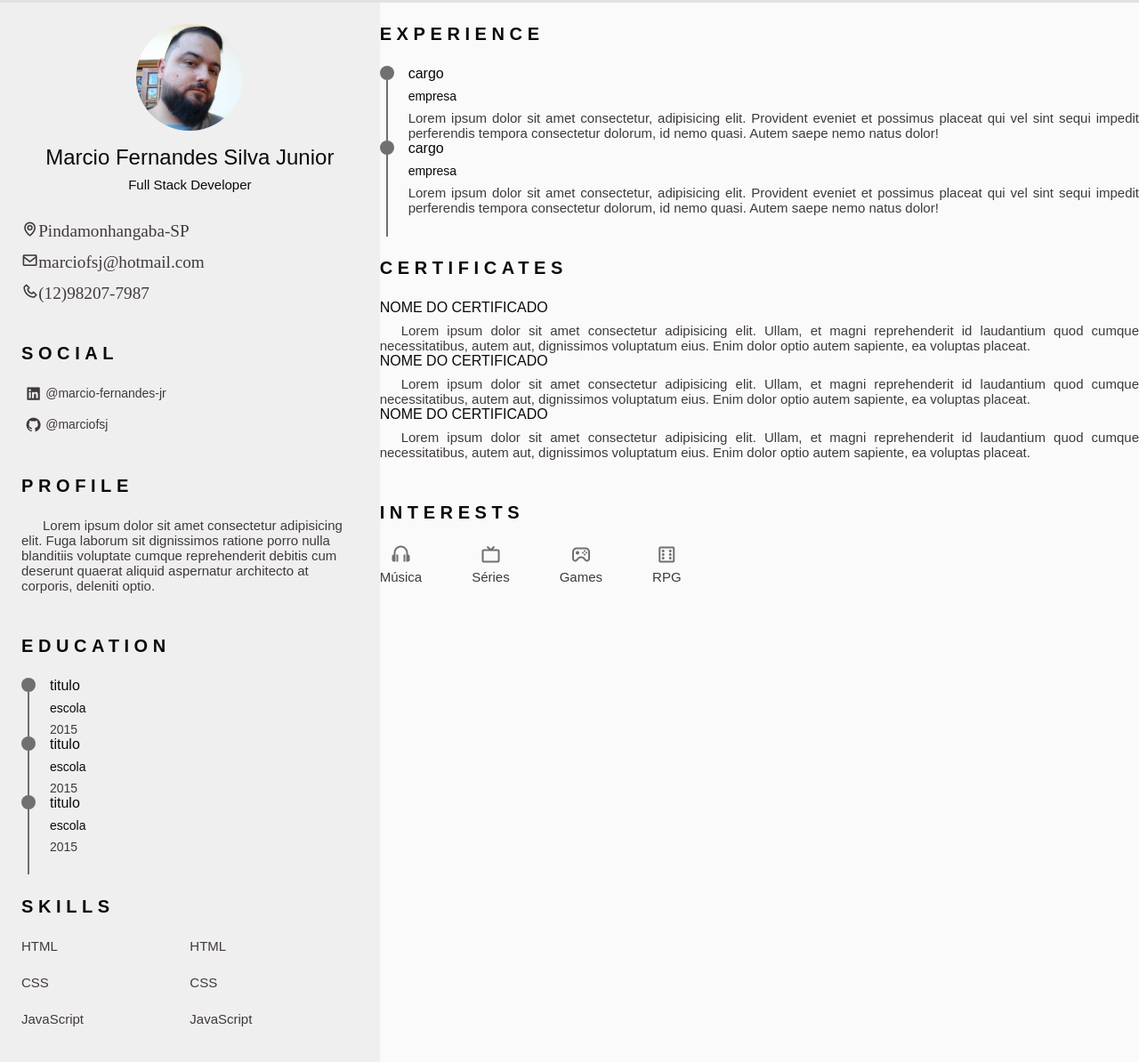
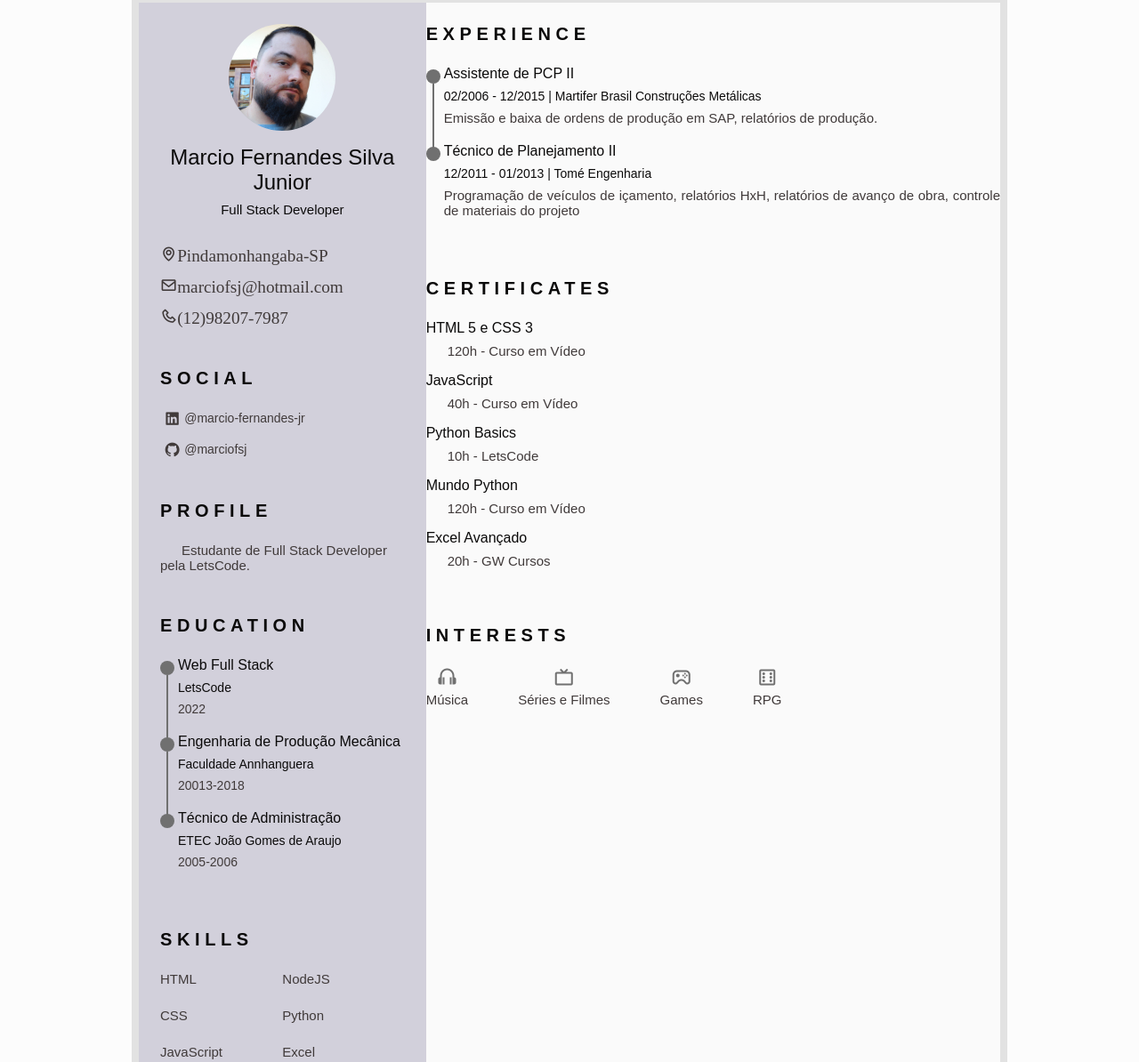
Before and after one commit to marciofsj/Curriculo-em-HTML-CSS, a plain HTML site: page index.html in a window 1280 px wide. Shown: the part 45-1239 px from the top of the page at 89% size. Drawn offline with nearby package versions, Linux system fonts and the light colour scheme.

Commit message:
preenchimento e detalhes

```diff
--- a/assets/CSS/styles.css
+++ b/assets/CSS/styles.css
@@ -1,3 +1,5 @@
+@import url("https://fonts.googleapis.com/css2?family=Lato:wght@400;700&family=Lora:wght@600&display=swap");
+
 :root {
     --header-height: 3rem;
 
@@ -6,7 +8,7 @@
     --text-color: #403a3a;
     --text-color-light: #707070;
     --container-color: #fafafa;
-    --container-color-alt: #f0efef;
+    --container-color-alt: #d2d0db;
     --body-color: #fcfcfc;
 
     /*========== Font and typography ==========*/
@@ -128,7 +130,7 @@ img {
 }
 
 .nav-toggle {
-    font-size: 1.25rem;
+    font-size: 1.2rem;
     cursor: pointer;
 }
 
@@ -217,7 +219,7 @@ img {
 }
 
 .social-container {
-    grid: max-content;
+    grid-template-columns: max-content;
     gap: 1rem;
 }
 
@@ -240,11 +242,14 @@ img {
 }
 
 .education-content, .experience-content {
-    display: flex;
+    display: grid;
+    grid-template-columns: 20px 1fr;
+    margin-bottom: 1.25rem;
 }
 
 .education-time, .experience-time {
     padding-right: 1rem;
+    margin-bottom: 0.1rem;
 }
 
 .education-round, .experience-round {
@@ -254,7 +259,7 @@ img {
     height: 16px;
     background-color: var(--text-color-light);
     border-radius: 50%;
-    margin-top: 0.25;
+    margin-top: 0.25rem;
 }
 
 .education-line, .experience-line {
@@ -278,32 +283,23 @@ img {
     color: var(--title-color);
 }
 
+.experience-description {
+    text-align: justify;
+}
+
 .education-year{
     font-size: var(--small-font-size) ;
 }
 
-.skills-content {
+.skills-content, .languages-content {
     grid-template-columns: repeat(2,1fr);
     gap: 0;
 }
 
-.skills-name {
+.skills-name, .languages-name {
     display: flex;
     align-items: center;
     margin-bottom: var(--mb-3);
-}
-
-.skill-circle {
-    display: inline-block;
-    width: 5px;
-    height: 5px;
-    background-color: var(--text-color);
-    border-radius: 50%;
-    margin-right: 0.75rem;
-}
-
-.experience-description {
-    text-align: justify;
 }
 
 .certificate-title {
@@ -314,6 +310,7 @@ img {
 .certificate-description {
     text-align: justify;
     text-indent: 1.5rem;
+    margin-bottom: 1rem;
 }
 
 .interests-container {
--- a/index.html
+++ b/index.html
@@ -13,9 +13,9 @@
 </head>
 <body>
     <header class="l-header" id="header">
-        <nav class="bd-container">
+        <nav class="nav bd-container">
             <a href="#" class="nav-logo">Marcio Fernandes</a>
-            <div class="nav-menu">
+            <div class="nav-menu" id="nav-menu">
                 <ul class="nav-list">
                     <li class="nav-item">
                         <a href="#home" class="nav-link">
@@ -60,12 +60,12 @@
                     </li>
                 </ul>
             </div>
-            <div class="nav-toggle">
+            <div class="nav-toggle" id="nav-toggle">
                 <i class="bx bx-grid-alt"></i>
             </div>
         </nav>
     </header>
-    <main class="l-main" id="bd-container">
+    <main class="l-main bd-container">
         <div class="resume" id="area-cv">
             <div class="resume-left">
                 <!--home-->
@@ -105,15 +105,15 @@
                 </section>
 
                 <!--profile-->
-                <section class="profile section">
+                <section class="profile section" id="profile">
                     <h2 class="section-title">Profile</h2>
                     <p class="profile-description">
-                        Lorem ipsum dolor sit amet consectetur adipisicing elit. Fuga laborum sit dignissimos ratione porro nulla blanditiis voluptate cumque reprehenderit debitis cum deserunt quaerat aliquid aspernatur architecto at corporis, deleniti optio.
+                        Estudante de Full Stack Developer pela LetsCode.
                     </p>
                 </section>
 
                 <!--education-->
-                <section class="education section">
+                <section class="education section" id="education">
                     <h2 class="section-title">Education</h2>
                     <div class="education-container bd-grid">
                         <div class="education-content">
@@ -122,9 +122,9 @@
                                 <span class="education-line"></span>
                             </div>
                             <div class="education-data bd-grid">
-                                <h3 class="education-title">titulo</h3>
-                                <span class="education-studies">escola</span>
-                                <span class="education-year">2015</span>
+                                <h3 class="education-title">Web Full Stack</h3>
+                                <span class="education-studies">LetsCode</span>
+                                <span class="education-year">2022</span>
                             </div>
                         </div>
                     </div>
@@ -135,9 +135,9 @@
                                 <span class="education-line"></span>
                             </div>
                             <div class="education-data bd-grid">
-                                <h3 class="education-title">titulo</h3>
-                                <span class="education-studies">escola</span>
-                                <span class="education-year">2015</span>
+                                <h3 class="education-title">Engenharia de Produção Mecânica</h3>
+                                <span class="education-studies">Faculdade Annhanguera</span>
+                                <span class="education-year">20013-2018</span>
                             </div>
                         </div>
                     </div>
@@ -145,12 +145,11 @@
                         <div class="education-content">
                             <div class="education-time">
                                 <span class="education-round"></span>
-                                <span class="education-line"></span>
                             </div>
                             <div class="education-data bd-grid">
-                                <h3 class="education-title">titulo</h3>
-                                <span class="education-studies">escola</span>
-                                <span class="education-year">2015</span>
+                                <h3 class="education-title">Técnico de Administração</h3>
+                                <span class="education-studies">ETEC João Gomes de Araujo</span>
+                                <span class="education-year">2005-2006</span>
                             </div>
                         </div>
                     </div>
@@ -174,21 +173,37 @@
 
                         <ul class="skills-data">
                             <li class="skills-name">
-                                <span class="skills-circle"></span> HTML
+                                <span class="skills-circle"></span> NodeJS
                             </li>
                             <li class="skills-name">
-                                <span class="skills-circle"></span> CSS
+                                <span class="skills-circle"></span> Python
                             </li>
                             <li class="skills-name">
-                                <span class="skills-circle"></span> JavaScript
+                                <span class="skills-circle"></span> Excel
                             </li>
+                        </ul>
+                    </div>
+
+                <!--languages-->
+                <section class="languages section">
+                    <h2 class="section-title">languages</h2>
+                    <div class="languages-content bd-grid">
+                        <ul class="languages-data">
+                            <li class="languages-name">
+                                <span class="languages-circle"></span> Portuguese
+                        </ul>
+
+                        <ul class="languages-data">
+                            <li class="languages-name">
+                                <span class="languages-circle"></span> English
                         </ul>
                     </div>
                 </section>
             </div>
+
             <div class="resume-right">
                 <!--experiences-->
-                <section class="experience section">
+                <section class="experience section" id="experience">
                     <h2 class="section-title">Experience</h2>
                     <div class="experience-container bd-grid">
                         <div class="experience-content">
@@ -197,9 +212,9 @@
                                 <span class="experience-line"></span>
                             </div>
                             <div class="experience-data bd-grid">
-                                <h3 class="experience-title">cargo</h3>
-                                <span class="experience-company">empresa</span>
-                                <p class="experience-description">Lorem ipsum dolor sit amet consectetur, adipisicing elit. Provident eveniet et possimus placeat qui vel sint sequi impedit perferendis tempora consectetur dolorum, id nemo quasi. Autem saepe nemo natus dolor!</p>
+                                <h3 class="experience-title">Assistente de PCP II</h3>
+                                <span class="experience-company">02/2006 - 12/2015 | Martifer Brasil Construções Metálicas </span>
+                                <p class="experience-description">Emissão e baixa de ordens de produção em SAP, relatórios de produção.</p>
                             </div>
                         </div>
                     </div>
@@ -207,12 +222,11 @@
                         <div class="experience-content">
                             <div class="experience-time">
                                 <span class="experience-round"></span>
-                                <span class="experience-line"></span>
                             </div>
                             <div class="experience-data bd-grid">
-                                <h3 class="experience-title">cargo</h3>
-                                <span class="experience-company">empresa</span>
-                                <p class="experience-description">Lorem ipsum dolor sit amet consectetur, adipisicing elit. Provident eveniet et possimus placeat qui vel sint sequi impedit perferendis tempora consectetur dolorum, id nemo quasi. Autem saepe nemo natus dolor!</p>
+                                <h3 class="experience-title">Técnico de Planejamento II</h3>
+                                <span class="experience-company">12/2011 - 01/2013 | Tomé Engenharia</span>
+                                <p class="experience-description">Programação de veículos de içamento, relatórios HxH, relatórios de avanço de obra, controle de materiais do projeto</p>
                             </div>
                         </div>
                     </div>
@@ -223,25 +237,41 @@
                     <h2 class="section-title">Certificates</h2>
                     <div class="certificate-container bd-grid">
                         <div class="certificate-content">
-                            <h3 class="certificate-title">NOME DO CERTIFICADO</h3>
+                            <h3 class="certificate-title">HTML 5 e CSS 3</h3>
                             <p class="certificate-description">
-                                Lorem ipsum dolor sit amet consectetur adipisicing elit. Ullam, et magni reprehenderit id laudantium quod cumque necessitatibus, autem aut, dignissimos voluptatum eius. Enim dolor optio autem sapiente, ea voluptas placeat.
+                                120h - Curso em Vídeo
                             </p>
                         </div>
                     </div>
                     <div class="certificate-container bd-grid">
                         <div class="certificate-content">
-                            <h3 class="certificate-title">NOME DO CERTIFICADO</h3>
+                            <h3 class="certificate-title">JavaScript</h3>
                             <p class="certificate-description">
-                                Lorem ipsum dolor sit amet consectetur adipisicing elit. Ullam, et magni reprehenderit id laudantium quod cumque necessitatibus, autem aut, dignissimos voluptatum eius. Enim dolor optio autem sapiente, ea voluptas placeat.
+                                40h - Curso em Vídeo
                             </p>
                         </div>
                     </div>
                     <div class="certificate-container bd-grid">
                         <div class="certificate-content">
-                            <h3 class="certificate-title">NOME DO CERTIFICADO</h3>
+                            <h3 class="certificate-title">Python Basics</h3>
                             <p class="certificate-description">
-                                Lorem ipsum dolor sit amet consectetur adipisicing elit. Ullam, et magni reprehenderit id laudantium quod cumque necessitatibus, autem aut, dignissimos voluptatum eius. Enim dolor optio autem sapiente, ea voluptas placeat.
+                                10h - LetsCode
+                            </p>
+                        </div>
+                    </div>
+                    <div class="certificate-container bd-grid">
+                        <div class="certificate-content">
+                            <h3 class="certificate-title">Mundo Python</h3>
+                            <p class="certificate-description">
+                                120h - Curso em Vídeo
+                            </p>
+                        </div>
+                    </div>
+                    <div class="certificate-container bd-grid">
+                        <div class="certificate-content">
+                            <h3 class="certificate-title">Excel Avançado</h3>
+                            <p class="certificate-description">
+                                20h - GW Cursos
                             </p>
                         </div>
                     </div>
@@ -257,7 +287,7 @@
                         </div>
                         <div class="interests-content">
                             <i class="bx bx-tv interests-icon"></i>
-                            <span class="interests-name">Séries</span>
+                            <span class="interests-name">Séries e Filmes</span>
                         </div>
                         <div class="interests-content">
                             <i class="bx bx-joystick interests-icon"></i>
@@ -272,7 +302,8 @@
             </div>
         </div>
     </main>
-    <a href="#" class="scrolltop" id="scroll-top"></a>
+    <a href="#" class="scrolltop" id="scroll-top">
         <i class="bx bx-up-arrow-alt" id="scrolltop-icon"></i>
+    </a>
 </body>
 </html>
```
